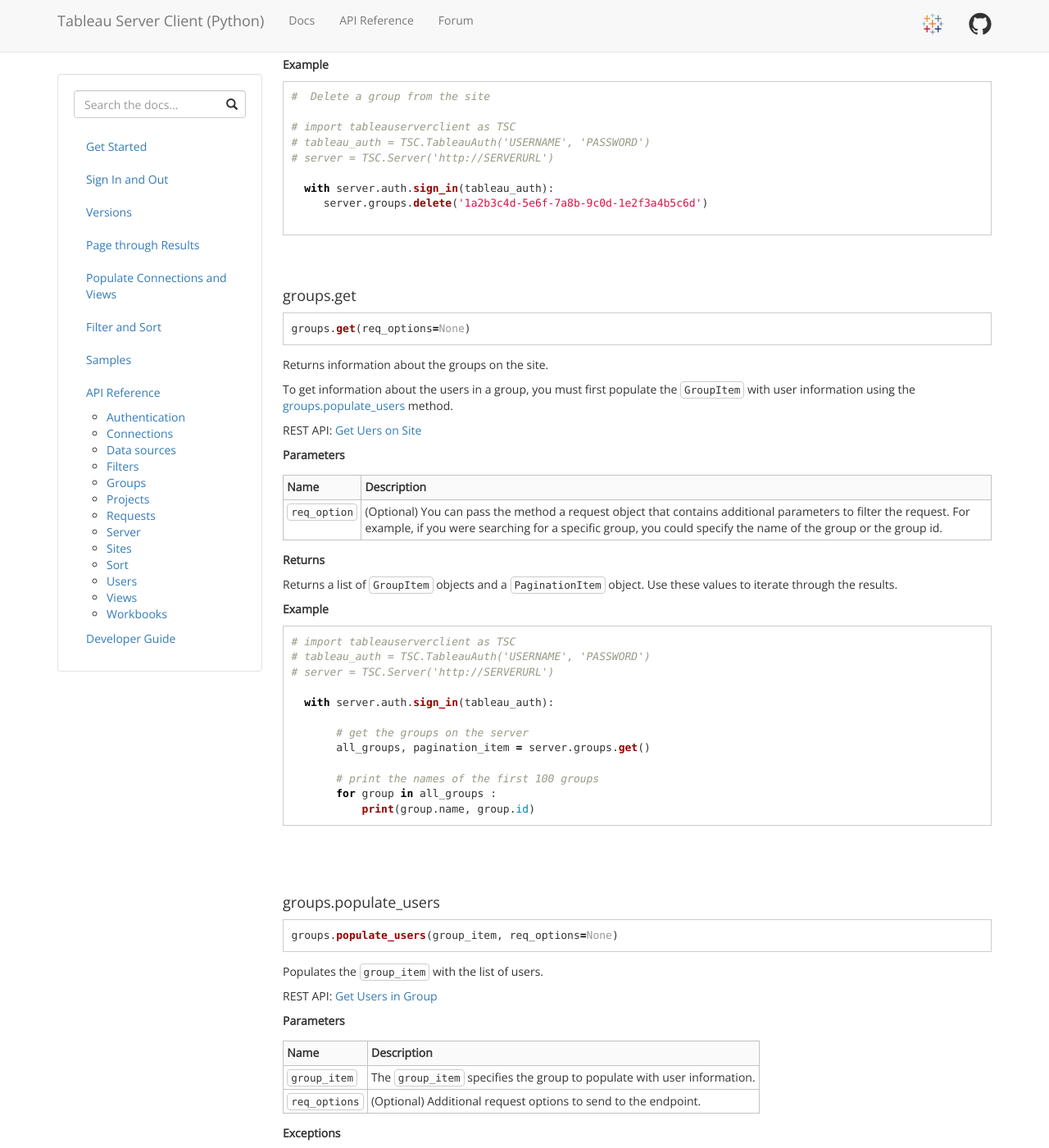
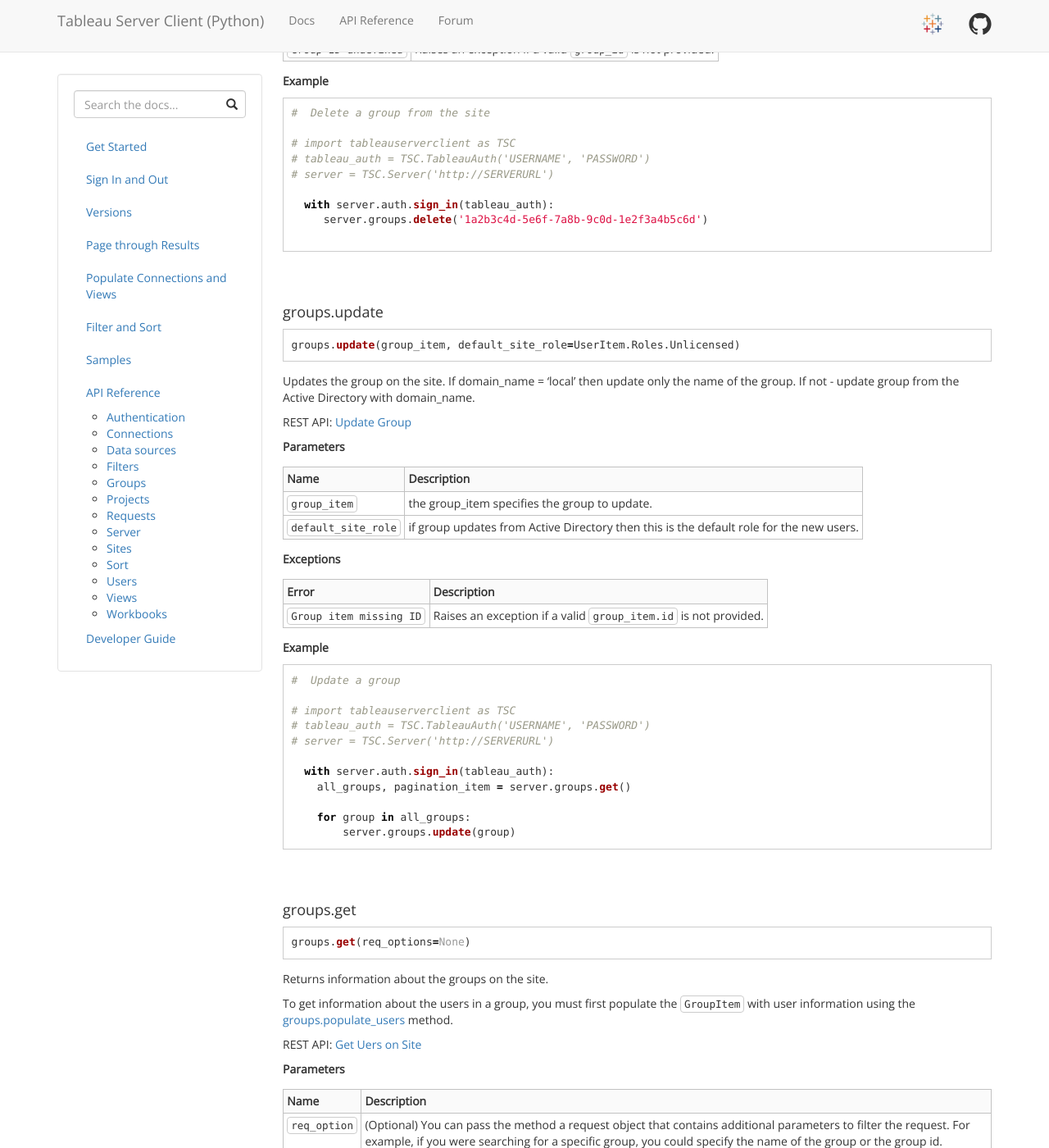
Before and after one commit to tableau/server-client-python, a Jekyll site: the page built from docs/docs/api-ref.md, in a window 1280 px wide and 1400 px high, scrolled down 16150 px. Shown: the whole window at 82% size. Built offline with Jekyll 4.4.1, drawn with Linux system fonts in a browser that asks for light colours.

Commit message:
277 update group feature (#279)
* Adding update method for groups
* Add some docs
* Add test for update group function

````diff
--- a/docs/docs/api-ref.md
+++ b/docs/docs/api-ref.md
@@ -845,6 +845,52 @@
   with server.auth.sign_in(tableau_auth):
      server.groups.delete('1a2b3c4d-5e6f-7a8b-9c0d-1e2f3a4b5c6d')
 
+```
+<br>
+<br>
+
+#### groups.update
+
+```py
+groups.update(group_item, default_site_role=UserItem.Roles.Unlicensed)
+```
+
+Updates the group on the site.
+If domain_name = 'local' then update only the name of the group.
+If not - update group from the Active Directory with domain_name.
+
+REST API: [Update Group](http://onlinehelp.tableau.com/current/api/rest_api/en-us/help.htm#REST/rest_api_ref.htm#Update_Group%3FTocPath%3DAPI%2520Reference%7C_____95){:target="_blank"}
+
+
+**Parameters**
+
+Name | Description
+:--- | :---
+`group_item`  | the group_item specifies the group to update.
+`default_site_role` | if group updates from Active Directory then this is the default role for the new users.
+
+
+**Exceptions**
+
+Error | Description
+:--- | :---
+`Group item missing ID`  |  Raises an exception if a valid `group_item.id` is not provided.
+
+
+**Example**
+
+```py
+#  Update a group
+
+# import tableauserverclient as TSC
+# tableau_auth = TSC.TableauAuth('USERNAME', 'PASSWORD')
+# server = TSC.Server('http://SERVERURL')
+
+  with server.auth.sign_in(tableau_auth):
+    all_groups, pagination_item = server.groups.get()
+
+    for group in all_groups:
+        server.groups.update(group)
 ```
 <br>
 <br>
````
Also changed, not shown: test/assets/group_update.xml (added, +6 -0 lines), test/test_group.py (+14 -0 lines), 2 other files.
